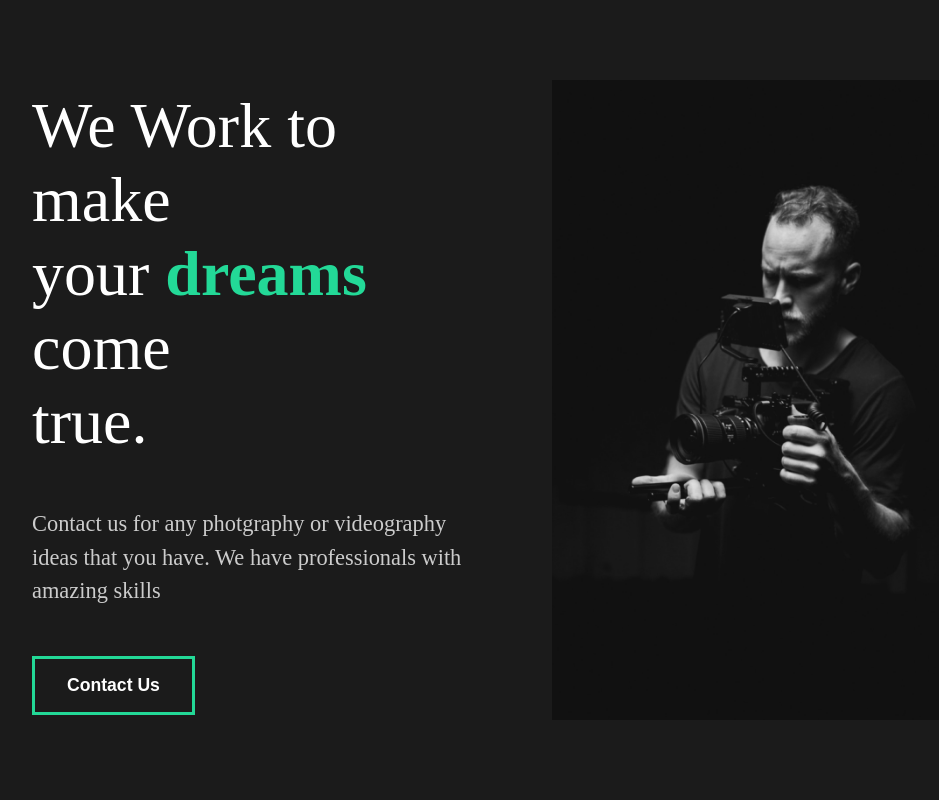
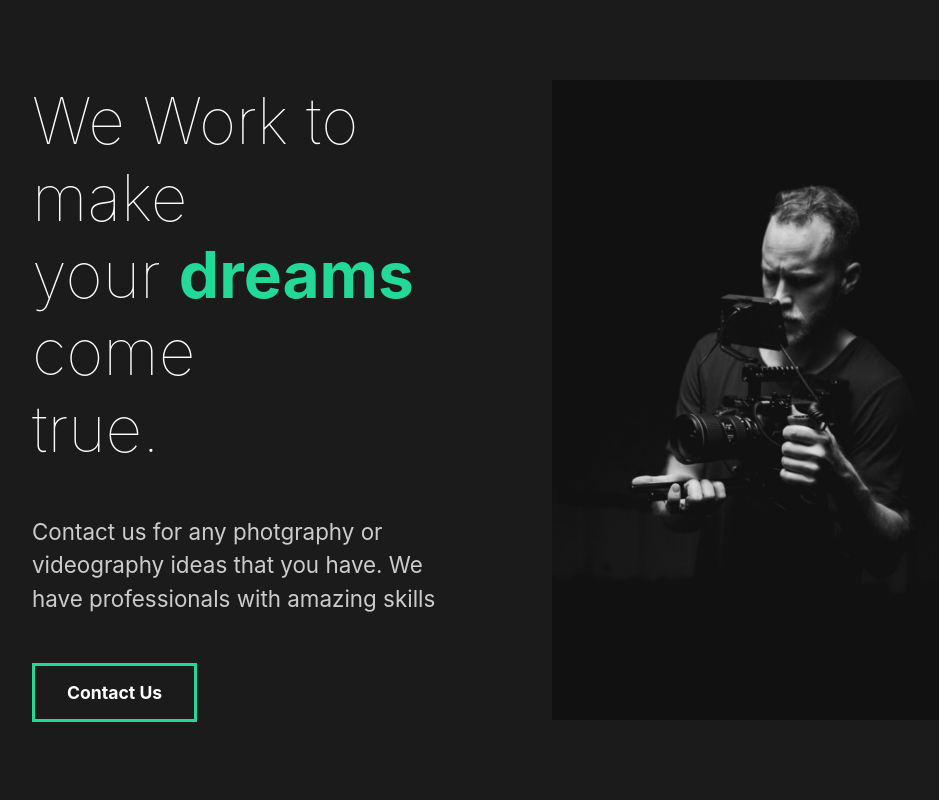
Before and after one commit to CristienLefrancois/cristienlefrancois.github.io, a React (Create React App) app: page / in a window 1280 px wide. Shown: the top 800 px of the page, without its empty margins (128-1067 px from the left). Built offline with nearby package versions, Linux system fonts and the light colour scheme.

Commit message:
ServicesSection styles commit

```diff
--- a/src/components/GlobalStyle.js
+++ b/src/components/GlobalStyle.js
@@ -9,6 +9,7 @@ const GlobalStyle = createGlobalStyle`
 
 body{
     background: #1b1b1b;
+    font-family: 'Inter', sans-serif;
 }
 
 button{
@@ -18,6 +19,7 @@ button{
     padding: 1rem 2rem;
     border: 3px solid #23d997;
     background: transparent;
+    font-family: 'Inter', sans-serif;
     color: white;
     transition: all 0.5s ease;
     &:hover{
```
